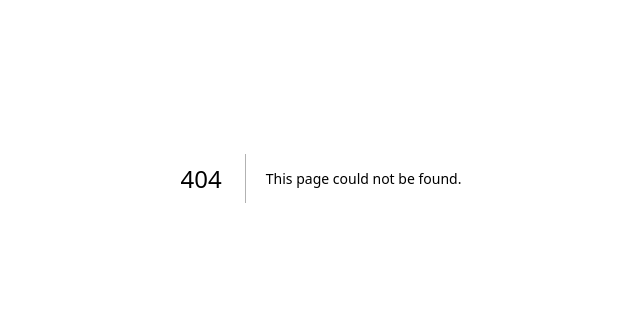
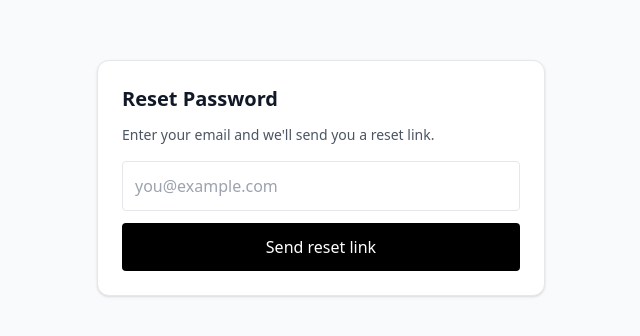
Before and after one commit to jlstudios131-droid/agency-pulse, a Next.js app: page /auth/forgot-password in a window 1280 px wide. Before the commit this address had no page. Shown: the part 222-558 px from the top of the page, without its empty margins (319-959 px from the left). Built offline with nearby package versions, Linux system fonts and the light colour scheme.

Commit message:
Create page.tsx

```diff
--- /dev/null
+++ b/app/auth/forgot-password/page.tsx
@@ -0,0 +1,85 @@
+"use client";
+
+import { useState } from "react";
+
+export default function ForgotPasswordPage() {
+  const [email, setEmail] = useState("");
+  const [loading, setLoading] = useState(false);
+  const [sent, setSent] = useState(false);
+  const [errorMsg, setErrorMsg] = useState("");
+
+  const handleSubmit = async (e: React.FormEvent) => {
+    e.preventDefault();
+    setErrorMsg("");
+
+    if (!email.includes("@")) {
+      setErrorMsg("Please enter a valid email.");
+      return;
+    }
+
+    setLoading(true);
+
+    try {
+      const res = await fetch("/api/auth/reset-password", {
+        method: "POST",
+        headers: { "Content-Type": "application/json" },
+        body: JSON.stringify({ email }),
+      });
+
+      const json = await res.json();
+
+      if (!res.ok) {
+        setErrorMsg(json.error || "Something went wrong.");
+        setLoading(false);
+        return;
+      }
+
+      setSent(true);
+    } catch (err) {
+      setErrorMsg("Unexpected error, try again.");
+    } finally {
+      setLoading(false);
+    }
+  };
+
+  return (
+    <div className="min-h-screen flex items-center justify-center p-6">
+      <form
+        onSubmit={handleSubmit}
+        className="w-full max-w-md bg-white p-6 rounded-xl shadow border"
+      >
+        <h1 className="text-xl font-semibold mb-3">Reset Password</h1>
+        <p className="text-sm text-gray-600 mb-4">
+          Enter your email and we'll send you a reset link.
+        </p>
+
+        {errorMsg && (
+          <p className="text-red-600 text-sm mb-2">{errorMsg}</p>
+        )}
+
+        {sent ? (
+          <p className="text-green-600 text-sm">
+            If this email exists, a reset link was sent.
+          </p>
+        ) : (
+          <>
+            <input
+              type="email"
+              className="w-full border p-3 rounded mb-3"
+              placeholder="you@example.com"
+              value={email}
+              onChange={(e) => setEmail(e.target.value)}
+            />
+
+            <button
+              disabled={loading}
+              className="w-full bg-black text-white p-3 rounded"
+            >
+              {loading ? "Sending..." : "Send reset link"}
+            </button>
+          </>
+        )}
+      </form>
+    </div>
+  );
+        }
```
